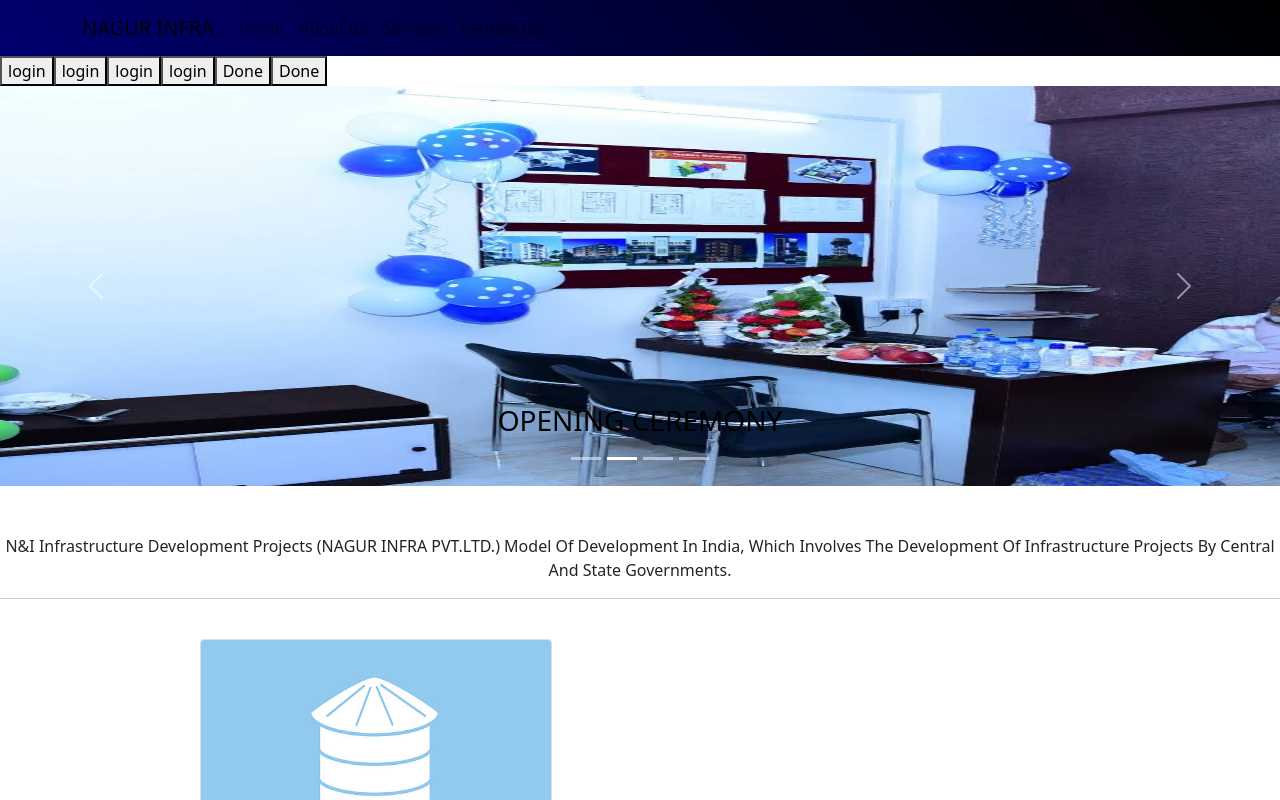
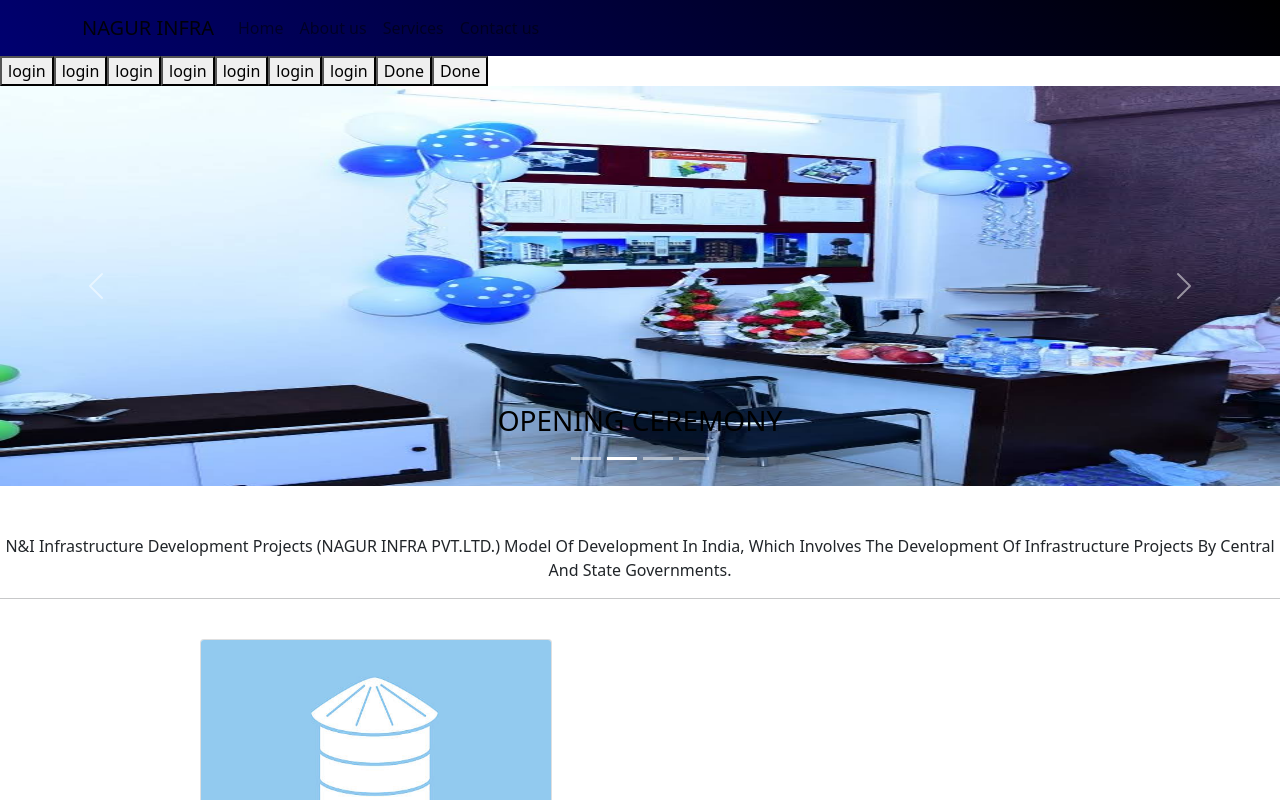
Before and after one commit to Yahiya-Zahour/basic-react, a React (Create React App) app: page / in a window 1280 px wide. Shown: the top 800 px of the page. Built offline with nearby package versions, Linux system fonts and the light colour scheme.

Commit message:
practice

```diff
--- a/src/Component/A-Header/Header.jsx
+++ b/src/Component/A-Header/Header.jsx
@@ -21,6 +21,9 @@ const Header = () => {
 <button>login</button>
 <button>login</button>
 <button>login</button>
+<button>login</button>
+<button>login</button>
+<button>login</button>
 
 
 
```
